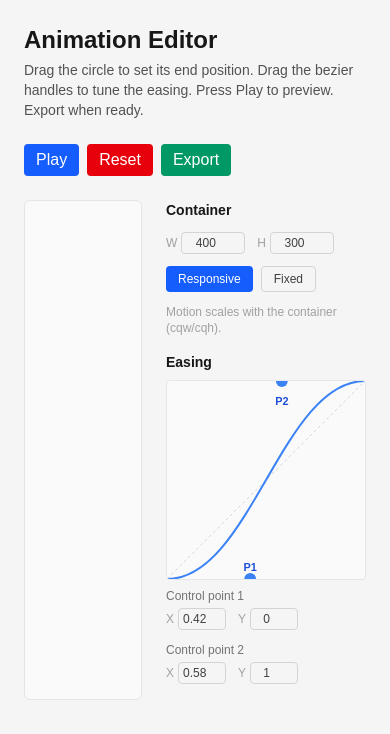
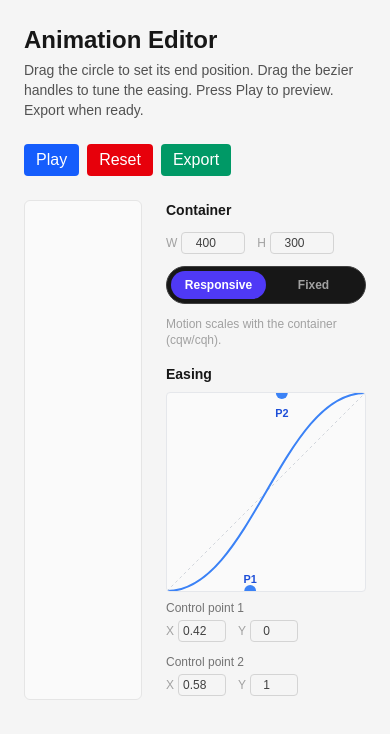
Before and after one commit to cathrinecath/animation-editor, a Next.js app: page / in a window 390 px wide. Shown: the top 734 px of the page. Built offline with nearby package versions, Linux system fonts and the light colour scheme.

Commit message:
feat(editor): Responsive/Fixed pill toggle replaces segmented buttons

```diff
--- a/components/editor/container-panel.tsx
+++ b/components/editor/container-panel.tsx
@@ -2,6 +2,7 @@
 
 import { useEditorStore } from "@/lib/editor/store";
 import { DraftNumberInput } from "./draft-number-input";
+import { ModeToggle } from "./mode-toggle";
 
 type ContainerPanelProps = {
   animationId: string;
@@ -45,18 +46,14 @@ export function ContainerPanel({ animationId }: ContainerPanelProps) {
         </label>
       </div>
 
-      <div className="flex gap-2">
-        <ModeButton
-          label="Responsive"
-          active={unit === "container"}
-          onClick={() => setMotionUnit(animationId, "container")}
-        />
-        <ModeButton
-          label="Fixed"
-          active={unit === "px"}
-          onClick={() => setMotionUnit(animationId, "px")}
-        />
-      </div>
+      <ModeToggle
+        options={[
+          { value: "container", label: "Responsive" },
+          { value: "px", label: "Fixed" },
+        ]}
+        value={unit}
+        onChange={(v) => setMotionUnit(animationId, v as "container" | "px")}
+      />
       <p className="text-neutral-400">
         {unit === "container"
           ? "Motion scales with the container (cqw/cqh)."
@@ -65,30 +62,3 @@ export function ContainerPanel({ animationId }: ContainerPanelProps) {
     </div>
   );
 }
-
-// ── ModeButton ─────────────────────────────────────────────────────────────────
-
-type ModeButtonProps = {
-  label: string;
-  active: boolean;
-  onClick: () => void;
-};
-
-function ModeButton({ label, active, onClick }: ModeButtonProps) {
-  return (
-    // Fix 3: type="button" prevents accidental form submission
-    // Fix 4: aria-pressed for toggle accessibility
-    <button
-      type="button"
-      aria-pressed={active}
-      onClick={onClick}
-      className={
-        active
-          ? "px-3 py-1 rounded bg-blue-600 text-white"
-          : "px-3 py-1 rounded border border-neutral-300 hover:bg-neutral-100"
-      }
-    >
-      {label}
-    </button>
-  );
-}
--- /dev/null
+++ b/components/editor/mode-toggle.tsx
@@ -0,0 +1,43 @@
+"use client";
+
+type Option = { value: string; label: string };
+
+type ModeToggleProps = {
+  options: [Option, Option];
+  value: string;
+  onChange: (value: string) => void;
+};
+
+export function ModeToggle({ options, value, onChange }: ModeToggleProps) {
+  const activeIndex = options.findIndex((o) => o.value === value);
+  return (
+    <div className="relative flex rounded-full bg-neutral-900 border border-neutral-700 p-1">
+      {/* sliding knob */}
+      <div
+        className="absolute top-1 bottom-1 rounded-full bg-indigo-600 transition-transform"
+        style={{
+          width: "calc(50% - 4px)",
+          left: 4,
+          transform: activeIndex === 1 ? "translateX(100%)" : "translateX(0)",
+        }}
+      />
+      {options.map((o) => {
+        const active = o.value === value;
+        return (
+          <button
+            key={o.value}
+            type="button"
+            aria-pressed={active}
+            onClick={() => onChange(o.value)}
+            className={
+              "relative z-10 flex-1 rounded-full py-1.5 text-xs font-semibold transition-colors " +
+              (active ? "text-white" : "text-neutral-400 hover:text-neutral-200")
+            }
+          >
+            {o.label}
+          </button>
+        );
+      })}
+    </div>
+  );
+}
```
Also changed, not shown: 1 other file (tests, documents, lock files or other folders).
